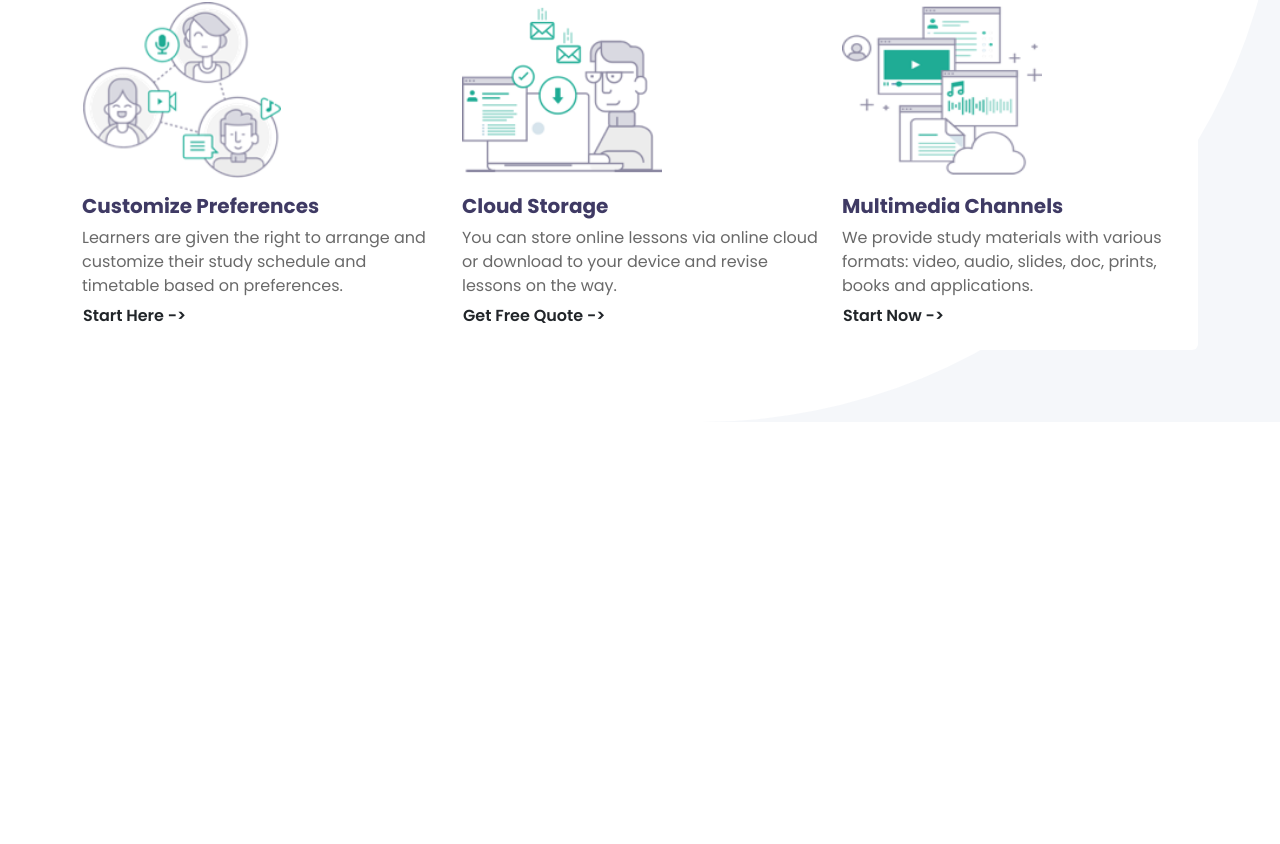
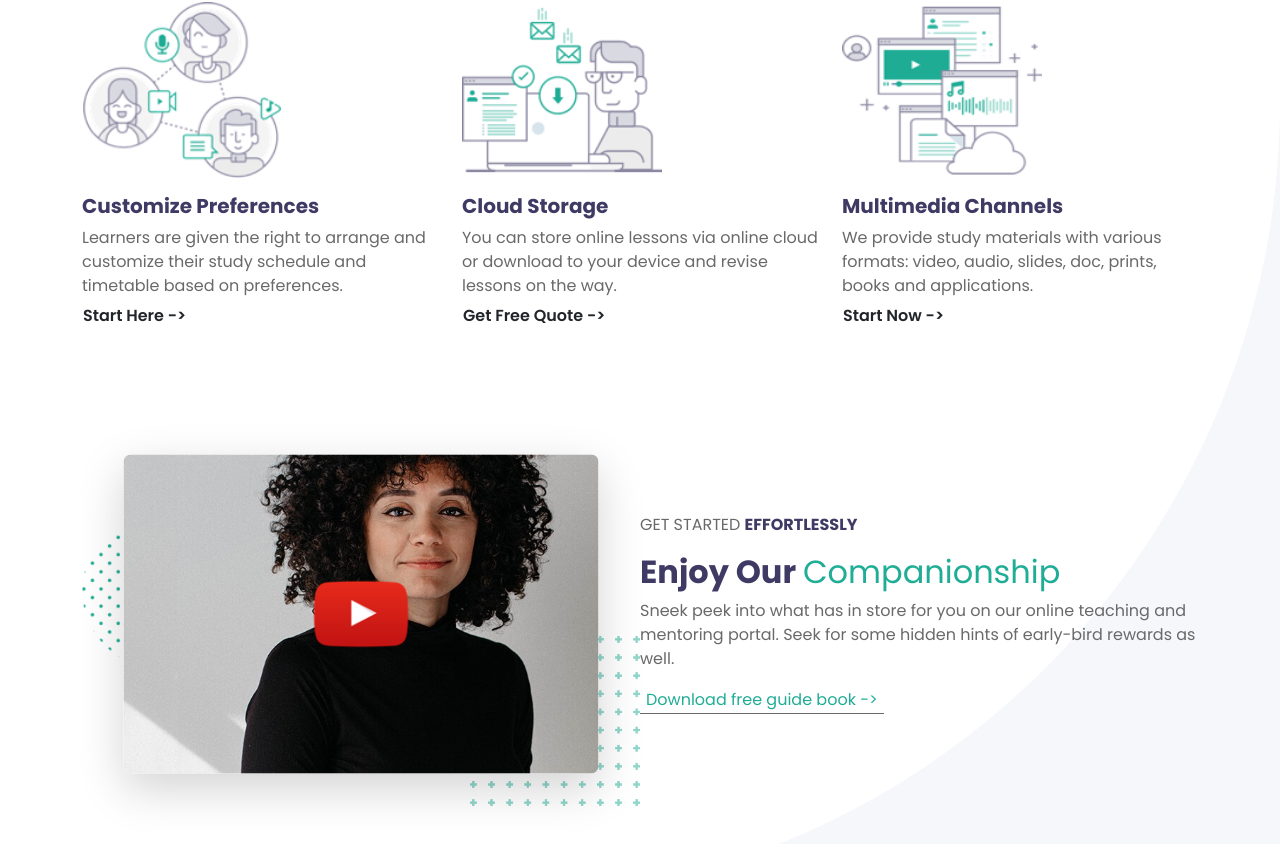
Before and after one commit to MarcoBione/proj-html-vuejs, a Vue app: page / in a window 1280 px wide. Shown: the part 1530-2374 px from the top of the page. Before the commit the page ends 1952 px from the top, so only its background shows below. Built offline with nearby package versions, Linux system fonts and the light colour scheme.

Commit message:
End sencond section of main

```diff
--- a/src/assets/main.scss
+++ b/src/assets/main.scss
@@ -93,7 +93,6 @@
 
 ._mylighttxt {
     color: $concrete;
-    opacity: 70%;
 }
 
 ._mydarktxt {
@@ -119,3 +118,19 @@
         color: $emerald;
     }
 }
+
+._mydownloadbtn {
+    background-color: transparent;
+    border-top: none;
+    border-left: none;
+    border-right: none;
+    border-bottom: 1px solid $concrete;
+    color: $emerald;
+
+    transition: border-bottom 0.3s;
+
+    &:hover {
+        border-bottom: 1px solid $emerald;
+    }
+
+}
--- a/src/components/MainSecondComponent.vue
+++ b/src/components/MainSecondComponent.vue
@@ -32,6 +32,52 @@
                     </div>
                 </div>
 
+                <!-- second part -->
+
+                <div class="d-flex align-items-center py-5">
+
+                    <!-- sx section -->
+                    <div class="w-50 py-4 position-relative">
+
+                        <img class="position-absolute _myshape01" src="/course-portal/images/maxcoach-shape-05-150x150.png"
+                            alt="">
+
+                        <img class="position-absolute _myshape02" src="/course-portal/images/maxcoach-shape-07.png" alt="">
+
+                        <div class="position-relative text-center _myvideo">
+
+                            <img class="rounded-3 _myvideopreview shadow-lg"
+                                src="/course-portal/images/home-2-popup-video-poster.jpg" alt="video_preview">
+
+                            <div class="position-absolute text-center _myyoutube">
+                                <img src="/course-portal/images/icon-youtube-play.png" alt="youtube_play_button">
+                            </div>
+
+                        </div>
+
+                    </div>
+
+                    <!-- dx section -->
+                    <div class="w-50 py-4">
+                        <div class="text">
+                            <p class="text-uppercase _mylighttxt">Get started <span
+                                    class="_mydarktxt fw-bolder">effortlessly</span>
+                            </p>
+                            <h2 class="_mydarktxt fw-bold">Enjoy Our <span class="_mytxt fw-lighter">Companionship</span>
+                            </h2>
+                            <p class="_mylighttxt">Sneek peek into what has in store for you on our online teaching and
+                                mentoring portal. Seek for some hidden hints of early-bird rewards as well.
+                            </p>
+
+                            <button class="_mydownloadbtn">
+                                Download free guide book ->
+                            </button>
+
+                        </div>
+                    </div>
+
+                </div>
+
             </div>
         </div>
     </div>
@@ -50,7 +96,7 @@ export default {
 </script>
 
 <style lang="scss" scoped>
-img {
+.row img {
     width: 200px;
     height: 176px;
     display: block;
@@ -59,4 +105,33 @@ img {
 ._mysecondsectionrounded {
     border-bottom-right-radius: 800px;
 }
+
+._myvideopreview {
+    width: 500px;
+
+}
+
+._myyoutube {
+    top: 50%;
+    left: 50%;
+    transform: translate(-50%, -50%);
+}
+
+._myvideo {
+    scale: 95%;
+    transition: scale 0.5s;
+
+    &:hover {
+        scale: 100%;
+    }
+}
+
+._myshape01 {
+    top: 25%;
+}
+
+._myshape02 {
+    right: 0;
+    bottom: 0;
+}
 </style>
```
